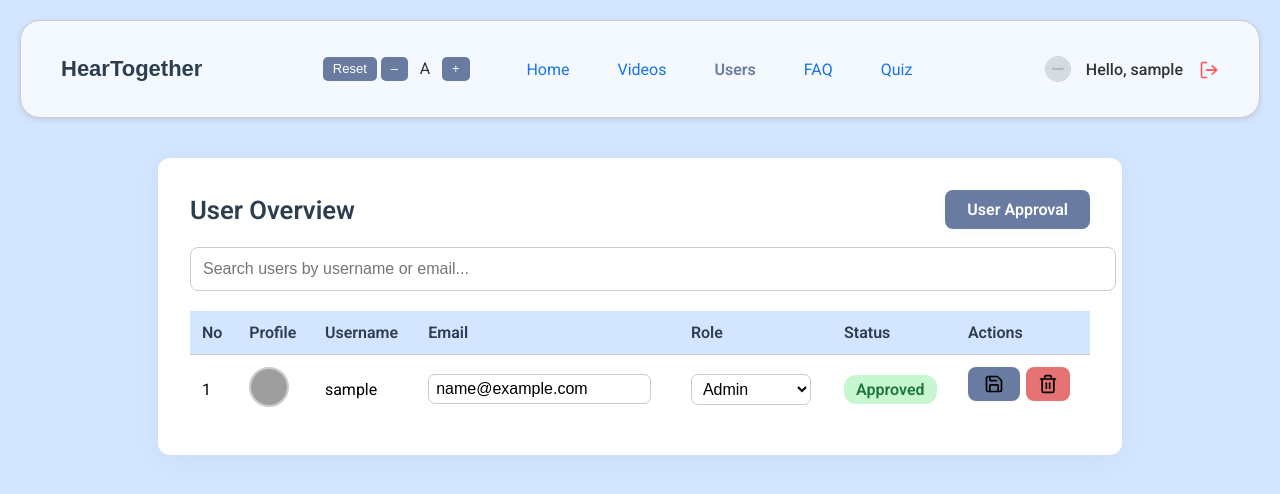
After one commit to soohong-26/HearTogether, a PHP site: page /admin_users.php in a window 1280 px wide. The commit adds this page. Shown: the top 494 px of the page. Run offline with PHP 8.4, Linux system fonts and the light colour scheme; the visitor is signed in with stand-in values (Sample User, id 1); tables that the repository leaves empty or names only in its code hold one stand-in row (values such as "Sample post"); grey boxes marked "Sample" are stand-in pictures; grey boxes are pictures that could not be loaded.

Commit message:
now admin has more access control to the users compared to before, some of the main featues added are: - once if the admin change its own role to user they will be automatically kicked out from the admin page. - there must be at least one admin and the system doesn't allow to the system to have no admins (min: 1 admin)

```diff
--- /dev/null
+++ b/admin_users.php
@@ -0,0 +1,413 @@
+<?php
+require 'database.php';
+
+// Only admins can view this page
+if (!isset($_SESSION['username']) || $_SESSION['roles'] !== 'admin') {
+    header("Location: homepage.php?error=unauthorised");
+    exit();
+}
+
+$msg = "";
+
+// Handle edit (update email or role)
+if ($_SERVER['REQUEST_METHOD'] === 'POST' && isset($_POST['edit_user'])) {
+    $user_id = intval($_POST['user_id']);
+    $email = trim($_POST['email']);
+    $roles = trim($_POST['roles']);
+
+    // Only allow "admin" or "user" roles for safety
+    if (!in_array($roles, ['admin', 'user'])) $roles = 'user';
+
+    // Check if user is an admin and is trying to be demoted
+    $getOldRole = $conn->prepare("SELECT roles FROM users WHERE user_id = ?");
+    $getOldRole->bind_param("i", $user_id);
+    $getOldRole->execute();
+    $oldRoleResult = $getOldRole->get_result();
+    $oldRoleRow = $oldRoleResult->fetch_assoc();
+    $oldRole = $oldRoleRow['roles'] ?? 'user';
+    $getOldRole->close();
+
+    if ($oldRole === 'admin' && $roles === 'user') {
+        // Count how many admins remain
+        $adminCountRes = $conn->query("SELECT COUNT(*) AS admin_count FROM users WHERE roles = 'admin'");
+        $adminCount = $adminCountRes->fetch_assoc()['admin_count'];
+        if ($adminCount <= 1) {
+            $msg = "There must be at least one admin account!";
+            // Don't allow the update
+        } else {
+            // Safe to demote, perform update
+            $stmt = $conn->prepare("UPDATE users SET email = ?, roles = ? WHERE user_id = ?");
+            $stmt->bind_param("ssi", $email, $roles, $user_id);
+            if ($stmt->execute()) {
+                $msg = "User updated successfully!";
+                if ($user_id == $_SESSION['user_id']) {
+                    session_destroy();
+                    header("Location: login.php?msg=Your role was changed. Please log in again.");
+                    exit();
+                }
+            } else {
+                $msg = "Failed to update user.";
+            }
+            $stmt->close();
+        }
+    } else {
+        // Not demoting the last admin, safe to update
+        $stmt = $conn->prepare("UPDATE users SET email = ?, roles = ? WHERE user_id = ?");
+        $stmt->bind_param("ssi", $email, $roles, $user_id);
+        if ($stmt->execute()) {
+            $msg = "User updated successfully!";
+            if ($user_id == $_SESSION['user_id']) {
+                session_destroy();
+                header("Location: login.php?msg=Your role was changed. Please log in again.");
+                exit();
+            }
+        } else {
+            $msg = "Failed to update user.";
+        }
+        $stmt->close();
+    }
+}
+
+// Handle delete
+if ($_SERVER['REQUEST_METHOD'] === 'POST' && isset($_POST['delete_user'])) {
+    $user_id = intval($_POST['user_id']);
+    // Prevent self-deletion
+    if ($user_id != $_SESSION['user_id']) {
+        $stmt = $conn->prepare("DELETE FROM users WHERE user_id = ?");
+        $stmt->bind_param("i", $user_id);
+        if ($stmt->execute()) {
+            $msg = "User deleted successfully!";
+        } else {
+            $msg = "Failed to delete user.";
+        }
+        $stmt->close();
+    } else {
+        $msg = "You cannot delete your own account!";
+    }
+}
+
+// Fetch all users (columns based on your structure)
+$sql = "SELECT user_id, username, email, profile_img, roles, is_approved FROM users ORDER BY user_id DESC";
+$result = $conn->query($sql);
+
+$users = [];
+if ($result && $result->num_rows > 0) {
+    while ($row = $result->fetch_assoc()) {
+        $users[] = $row;
+    }
+}
+?>
+
+<!DOCTYPE html>
+<html lang="en">
+<head>
+    <meta charset="UTF-8">
+    <title>Admin - User Overview</title>
+    <meta name="viewport" content="width=device-width, initial-scale=1.0">
+    <!-- Consistent minimal theme -->
+    <style>
+        @import url('https://fonts.googleapis.com/css2?family=Roboto:wght@400;600&display=swap');
+        body {
+            font-family: 'Roboto', sans-serif;
+            background-color: var(--background-colour);
+            margin: 0;
+            padding: 0;
+        }
+        main {
+            max-width: 900px;
+            margin: 40px auto;
+            background: var(--container-background);
+            border-radius: 12px;
+            box-shadow: 0 4px 24px rgba(106, 123, 162, 0.08);
+            padding: 32px;
+        }
+        h2 {
+            color: var(--heading-colour);
+            font-weight: 600;
+            margin-top: 0;
+            margin-bottom: 24px;
+        }
+        .user-search-box {
+            width: 100%;
+            margin-bottom: 20px;
+        }
+        .user-search-box input {
+            width: 100%;
+            padding: 12px;
+            border: 1px solid var(--border-colour);
+            border-radius: 8px;
+            font-size: 1rem;
+            background: var(--input-background);
+        }
+        .user-table {
+            width: 100%;
+            border-collapse: collapse;
+        }
+        .user-table th, .user-table td {
+            padding: 12px;
+            text-align: left;
+            border-bottom: 1px solid var(--border-colour);
+        }
+        .user-table th {
+            background: var(--background-colour);
+            color: var(--heading-colour);
+            font-weight: 600;
+        }
+        .user-table tr:last-child td {
+            border-bottom: none;
+        }
+        .profile-img {
+            width: 36px;
+            height: 36px;
+            border-radius: 50%;
+            object-fit: cover;
+            border: 2px solid var(--border-colour);
+            background: #f2f2f2;
+        }
+        .is-approved {
+            font-weight: 600;
+            padding: 5px 12px;
+            border-radius: 12px;
+            display: inline-block;
+        }
+        .approved { background: #c6f7d0; color: #207441;}
+        .pending { background: #fff4be; color: #ad8a00;}
+
+        .admin-actions {
+            display: flex;
+            gap: 4px;
+        }
+        .btn-minimal {
+            background: var(--primary-colour);
+            color: #fff;
+            padding: 7px 16px;
+            border-radius: 8px;
+            border: none;
+            font-weight: 600;
+            cursor: pointer;
+            transition: background 0.18s;
+            margin-right: 2px;
+        }
+        .btn-minimal:active,
+        .btn-minimal:hover {
+            background: var(--primary-hover);
+        }
+        .btn-delete {
+            background: var(--danger);
+            color: #fff;
+            padding: 7px 12px;
+            border-radius: 8px;
+            border: none;
+            font-weight: 600;
+            cursor: pointer;
+            transition: background 0.18s;
+            display: flex;
+            align-items: center;
+            justify-content: center;
+        }
+        .btn-delete:active,
+        .btn-delete:hover {
+            background: #c62828;
+        }
+
+        .action-icon, .delete-icon {
+            width: 20px;
+            height: 20px;
+            vertical-align: middle;
+            display: inline-block;
+        }
+        .edit-fields input, .edit-fields select {
+            border: 1px solid var(--border-colour);
+            background: var(--input-background);
+            border-radius: 7px;
+            padding: 5px 7px;
+            font-size: 1rem;
+            min-width: 120px;
+        }
+        /* Toast styles */
+        .toast {
+            position: fixed;
+            top: 32px;
+            right: 32px;
+            z-index: 9999;
+            min-width: 240px;
+            max-width: 350px;
+            padding: 18px 26px;
+            border-radius: 10px;
+            box-shadow: 0 6px 32px rgba(106, 123, 162, 0.14);
+            font-weight: 500;
+            font-size: 1rem;
+            opacity: 0;
+            pointer-events: none;
+            transition: opacity 0.25s, top 0.4s;
+            color: #fff;
+            border-left: 7px solid transparent;
+            background: #fff;
+        }
+        .toast-success {
+            background: #1d8a47;
+            border-left-color: #1d8a47;
+            color: #fff;
+        }
+        .toast-fail {
+            background: #ff5e57;
+            border-left-color: #ff5e57;
+            color: #fff;
+        }
+        .toast.show {
+            opacity: 1;
+            pointer-events: auto;
+            top: 32px;
+        }
+
+        .msg-success {
+            display: none;
+        }
+        .msg-fail {
+            display: none;
+        }
+        @media (max-width: 700px) {
+            main { padding: 12px; }
+            .user-table th, .user-table td { padding: 7px; font-size: 14px;}
+            .toast { right: 10px; top: 10px; }
+        }
+    </style>
+</head>
+<body>
+    <?php include 'nav.php'; ?>
+
+    <main>
+    <div style="display: flex; align-items: center; justify-content: space-between; gap: 12px; flex-wrap: wrap;">
+        <h2 style="margin-bottom: 0;">User Overview</h2>
+        <a href="admin_approval.php"
+           style="
+                padding: 10px 22px;
+                background: var(--primary-colour);
+                color: #fff;
+                border-radius: 8px;
+                text-decoration: none;
+                font-weight: 600;
+                box-shadow: 0 1px 6px rgba(106,123,162,0.06);
+                transition: background 0.2s;
+            "
+           onmouseover="this.style.background= 'var(--primary-hover)'"
+           onmouseout="this.style.background= 'var(--primary-colour)'"
+        >User Approval</a>
+    </div>
+
+    <!-- Toast notification -->
+    <div id="toast" class="toast" style="display: none;">
+        <span id="toast-msg"></span>
+    </div>
+
+    <div class="user-search-box" style="margin-top: 18px;">
+        <input type="text" id="userSearch" placeholder="Search users by username or email...">
+    </div>
+    <div style="overflow-x:auto;">
+        <table class="user-table" id="userTable">
+            <thead>
+                <tr>
+                    <th>No</th>
+                    <th>Profile</th>
+                    <th>Username</th>
+                    <th>Email</th>
+                    <th>Role</th>
+                    <th>Status</th>
+                    <th>Actions</th>
+                </tr>
+            </thead>
+            <tbody>
+            <?php foreach ($users as $index => $user): ?>
+                <tr>
+                    <td><?= $index + 1; ?></td>
+                    <td>
+                        <?php
+                            $imgFile = trim($user['profile_img']);
+                            $imgFileClean = ltrim(str_replace('profile/', '', $imgFile), '/\\');
+                            $imgPath = 'profile/' . $imgFileClean;
+                            if (!empty($imgFileClean) && file_exists(__DIR__ . '/' . $imgPath)) {
+                                $finalImg = $imgPath;
+                            } else {
+                                $finalImg = 'images/default_profile.png';
+                            }
+                        ?>
+                        <img src="<?= htmlspecialchars($finalImg) ?>" class="profile-img" alt="Profile">
+                    </td>
+                    <td><?= htmlspecialchars($user['username']); ?></td>
+                    <!-- Inline edit for email and role -->
+                    <form method="post" style="display: contents;">
+                        <input type="hidden" name="user_id" value="<?= $user['user_id']; ?>">
+                        <td class="edit-fields">
+                            <input type="email" name="email" value="<?= htmlspecialchars($user['email']); ?>" required>
+                        </td>
+                        <td class="edit-fields">
+                            <select name="roles" required>
+                                <option value="user" <?= $user['roles'] === 'user' ? 'selected' : '' ?>>User</option>
+                                <option value="admin" <?= $user['roles'] === 'admin' ? 'selected' : '' ?>>Admin</option>
+                            </select>
+                        </td>
+                        <td>
+                            <?php if ($user['is_approved']): ?>
+                                <span class="is-approved approved">Approved</span>
+                            <?php else: ?>
+                                <span class="is-approved pending">Pending</span>
+                            <?php endif; ?>
+                        </td>
+                        <td class="admin-actions">
+                            <button type="submit" name="edit_user" class="btn-minimal" title="Save Changes">
+                                <img src="icons/save_black.svg" alt="Save" class="action-icon">
+                            </button>
+                    </form>
+                            <form method="post" onsubmit="return confirm('Are you sure you want to delete this user?');" style="display: contents;">
+                                <input type="hidden" name="user_id" value="<?= $user['user_id']; ?>">
+                                <button type="submit" name="delete_user" class="btn-delete" title="Delete User">
+                                    <img src="icons/delete_black.svg" alt="Delete" class="delete-icon">
+                                </button>
+                            </form>
+                        </td>
+                </tr>
+            <?php endforeach; ?>
+            </tbody>
+        </table>
+    </div>
+</main>
+    <script>
+        // Toast show/hide function
+        function showToast(message, type = "success") {
+            var toast = document.getElementById('toast');
+            var toastMsg = document.getElementById('toast-msg');
+            toastMsg.textContent = message;
+            // Set class for full background color
+            toast.className = 'toast ' + (type === "success" ? "toast-success" : "toast-fail") + ' show';
+            toast.style.display = 'block';
+            setTimeout(function(){
+                toast.classList.remove('show');
+                setTimeout(function() {
+                    toast.style.display = 'none';
+                }, 500);
+            }, 2800);
+        }
+
+
+        // Display toast if redirected with message (PHP to JS)
+        <?php if ($msg): ?>
+            showToast("<?= addslashes($msg) ?>", "<?= (strpos($msg, 'success') !== false) ? 'success' : 'fail' ?>");
+        <?php endif; ?>
+
+        // Live search function (by username or email)
+        document.getElementById('userSearch').addEventListener('keyup', function() {
+            let input = this.value.toLowerCase();
+            let rows = document.querySelectorAll('#userTable tbody tr');
+            rows.forEach(function(row) {
+                let username = row.cells[2].textContent.toLowerCase();
+                let email = row.cells[3].textContent.toLowerCase();
+                if (username.includes(input) || email.includes(input)) {
+                    row.style.display = '';
+                } else {
+                    row.style.display = 'none';
+                }
+            });
+        });
+    </script>
+</body>
+</html>
--- a/nav.php
+++ b/nav.php
@@ -65,6 +65,7 @@ if (isset($_SESSION['username'])) {
             --box-shadow: 0 2px 6px rgba(0, 0, 0, 0.1);
             --border-radius: 8px;
             --transition-speed: 0.3s;
+            --danger: #e57373;
         }
 
         header {
@@ -379,10 +380,10 @@ if (isset($_SESSION['username'])) {
                 href="<?php echo (isset($_SESSION['roles']) && $_SESSION['roles'] === 'admin') ? 'admin_videos.php' : 'videos.php'; ?>">Videos</a>
             </li>
 
-            <!-- ADMIN ONLY - User Approval -->
+            <!-- ADMIN ONLY - Users -->
             <?php if (isset($_SESSION['roles']) && $_SESSION['roles'] === 'admin') : ?>
                 <li>
-                    <a class='nav-anc <?php echo $currentPage == "admin_approval.php" ? "active" : ""; ?>' href="admin_approval.php">User Approval</a>
+                    <a class='nav-anc <?php echo $currentPage == "admin_users.php" ? "active" : ""; ?>' href="admin_users.php">Users</a>
                 </li>
             <?php endif; ?>
 
```
Also changed, not shown: css/login-register.css (+26 -0 lines), login.php (+27 -0 lines), uploads/profile_PenguinPlays_1748866409.png (deleted).
